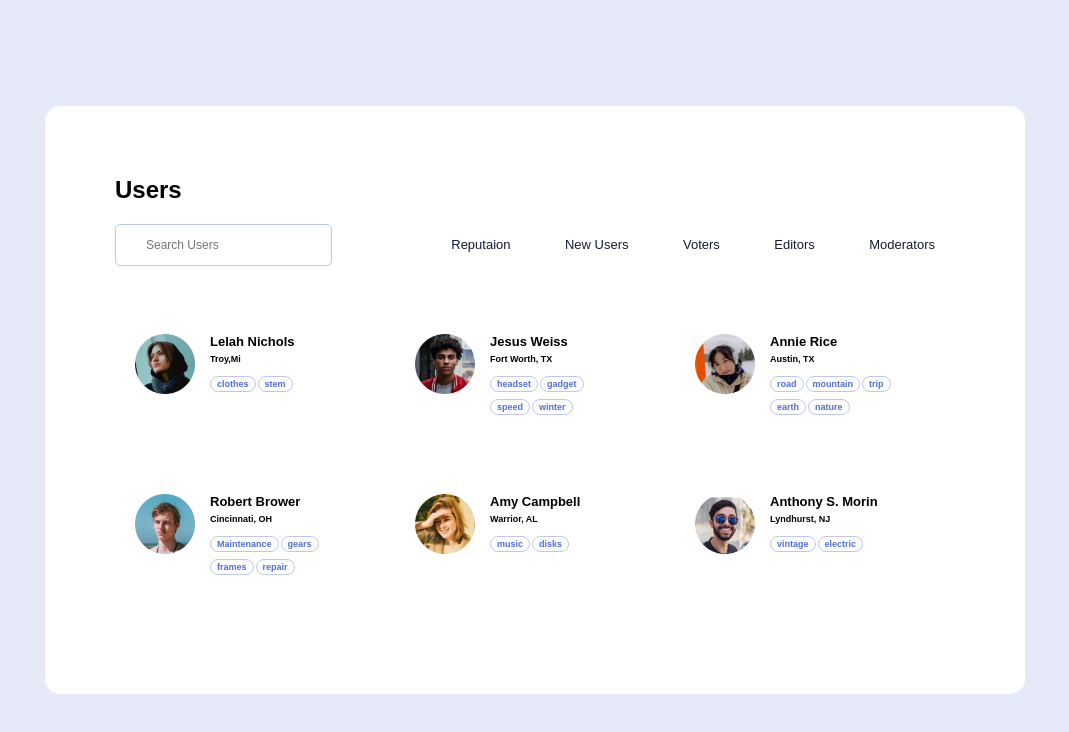
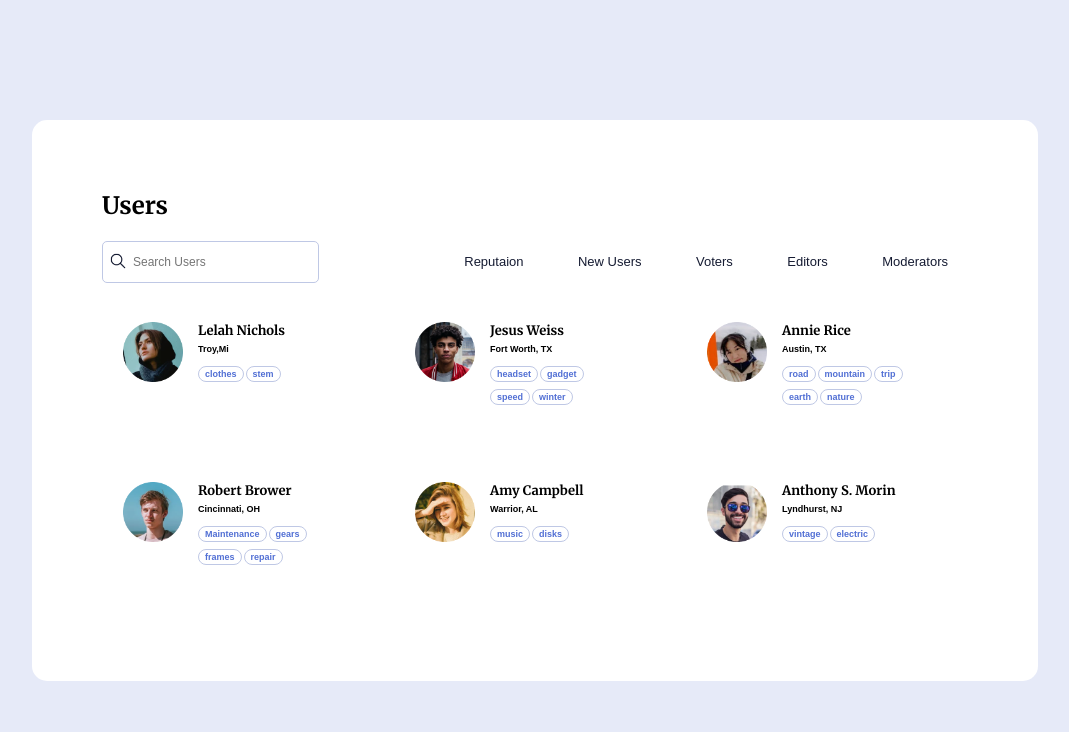
Before and after one commit to Azharr110/UI-Daily-Design, a plain HTML site: page Day-4/index.html in a window 1280 px wide. Shown: the whole page, without its empty margins (105-1174 px from the left). Drawn offline with Linux system fonts and the light colour scheme.

Commit message:
Update user list

```diff
--- a/Day-4/index.html
+++ b/Day-4/index.html
@@ -11,14 +11,14 @@
         <div class="dashboard">
 
             <div class="title">
-                <h2>Users</h2>
+                <h2 class="title-user">Users</h2>
             </div>
 
             <nav class="navbar">
                 <div class="navdiv">
                     <div class="search">
                         <input type="search" placeholder="Search Users">
-                        <!-- <img src="search-btn.png" alt=""> -->
+                        <img src="search-btn.png" alt="">
                     </div>
 
                     <ul>
@@ -55,7 +55,6 @@
                         <button>Stem</button>
                     </div> -->
                 </div>
-
                 <div class="user-content">
                     <div class="user-image">
                           <img src="Pic-2.png" alt="">
@@ -104,12 +103,11 @@
                         <button>Stem</button>
                     </div> -->
                 </div>
-            </div>
 
 
              <!-- Users line 2 -->
 
-             <div class="users2">
+
                 <div class="user-content">
                     <div class="user-image">
                           <img src="Pic-4.png" alt="">
--- a/Day-4/style.css
+++ b/Day-4/style.css
@@ -24,10 +24,8 @@
     /* width: 90%; */
 }
 
-.title{
-    font-family:  "Merriweather", serif;
-}
-title h2{
+
+.title-user{
     font-family:  "Merriweather", serif;
 }
 
@@ -82,7 +80,7 @@ li a:hover{
   font-size: 12px;
   border: 1px solid #BFC8E5;
   border-radius: 5px;
-  margin-right: 70px;
+  /* margin-right: 70px; */
   outline: none;
 }
 
@@ -96,15 +94,20 @@ li a:hover{
 
 
 .users{
-    display: flex;
+    /* display: flex;
     justify-content: space-around;
     margin-top: 50px;
+    gap: 10px; */
+    margin-top: 20px;
+    display: grid;
+    grid-template-columns: repeat(3,1fr);
+    gap: 10px;
 }
-.users2{
+/* .users2{
     display: flex;
     justify-content: space-around;
     margin-top: 10px;
-}
+} */
 
 
 .user-content{
@@ -114,10 +117,10 @@ li a:hover{
     /* border: 1px solid rgba(218, 224, 249, 0.70); */
 
     border-radius: 15px;
-    width: 280px;
+    width: 282px;
     height: 150px;
     padding: 20px 50px 50px 20px;
-
+    border: 1px solid #1eb34100;
     transition: box-shadow 0.5s;
 }
 
@@ -140,7 +143,9 @@ li a:hover{
 .userName h4{
    font-size: 13px;
    margin-bottom: 5px;
+    font-family:  "Merriweather", serif;
 }
+
 .userName p{
    font-size: 9px;
 
@@ -168,8 +173,3 @@ li a:hover{
 
 
 }
-
-.userBtn{
-   /* place-content: center;
-   padding: 3px 8px; */
-}
```
